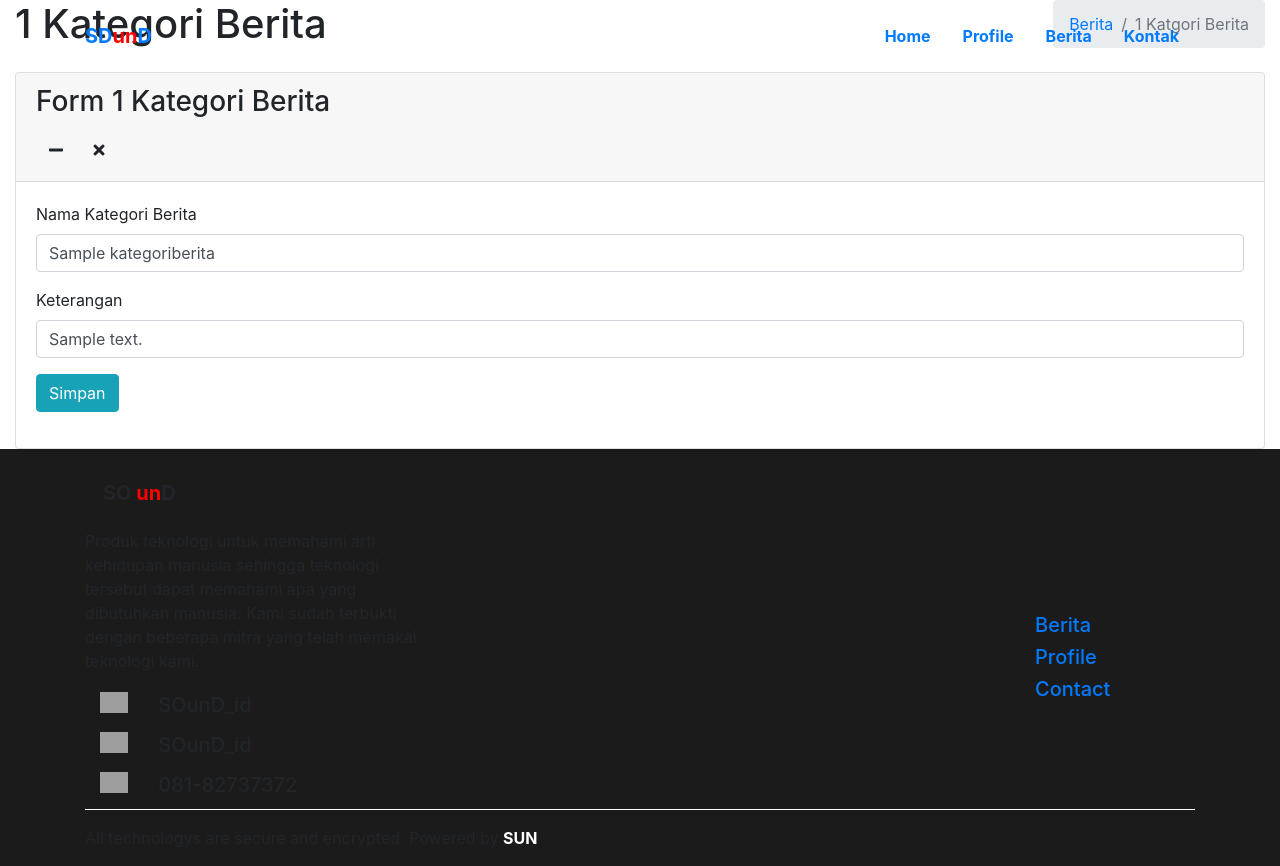
After one commit to irvandandung/sound_company_profile, a PHP site: the page made by app/views/admin/inputupdatekategoriberita.php in a window 1280 px wide. The commit adds this page. Run offline with PHP 8.4, Linux system fonts and the light colour scheme; the template is opened without the code that fills it: most values are stand-ins (such as "Sample title", 1, 10 or a date in 2020); some libraries are stand-ins or nearby versions; grey boxes are pictures that could not be loaded.

Commit message:
add view for list table & input update kategori berita page

```diff
--- /dev/null
+++ b/app/views/admin/inputupdatekategoriberita.php
@@ -0,0 +1,122 @@
+  <!-- Content Wrapper. Contains page content -->
+  <div class="content-wrapper">
+    <!-- Content Header (Page header) -->
+    <section class="content-header">
+      <div class="container-fluid">
+        <div class="row mb-2">
+          <div class="col-sm-6">
+            <h1><?= $data['page'] ?> Kategori Berita</h1>
+          </div>
+          <div class="col-sm-6">
+            <ol class="breadcrumb float-sm-right">
+              <li class="breadcrumb-item"><a href="#">Berita</a></li>
+              <li class="breadcrumb-item active"><?= $data['page'] ?> Katgori Berita</li>
+            </ol>
+          </div>
+        </div>
+      </div><!-- /.container-fluid -->
+    </section>
+
+    <!-- Main content -->
+    <section class="content">
+      <div class="container-fluid">
+        <!-- SELECT2 EXAMPLE -->
+        <div class="card card-default">
+          <div class="card-header">
+            <h3 class="card-title">Form <?= $data['page'] ?> Kategori Berita</h3>
+
+            <div class="card-tools">
+              <button type="button" class="btn btn-tool" data-card-widget="collapse">
+                <i class="fas fa-minus"></i>
+              </button>
+              <button type="button" class="btn btn-tool" data-card-widget="remove">
+                <i class="fas fa-times"></i>
+              </button>
+            </div>
+          </div>
+          <form action="<?= BASEURL ?>admin/hit_kategori_berita<?= isset($data['kategoriberita'])? '/'.$data['kategoriberita']['id'] : ''?>" method="post">
+          <!-- /.card-header -->
+          <div class="card-body">
+            <div class="row">
+              <div class="col-md-12">
+                <div class="form-group">
+                  <label for="nama">Nama Kategori Berita</label>
+                  <input type="text" value="<?= isset($data['kategoriberita'])? $data['kategoriberita']['nama'] : '' ?>" class="form-control" id="nama" name="nama" placeholder="Masukan Nama Kategori Berita" required>
+                </div>
+                <div class="form-group">
+                  <label for="keterangan">Keterangan</label>
+                  <input value="<?= isset($data['kategoriberita'])? $data['kategoriberita']['keterangan'] : '' ?>" type="text" class="form-control" id="keterangan" name="keterangan" placeholder="Masukan keterangan" required>
+                </div>
+                <!-- <div class="form-group">
+                  <label>Tanggal</label>
+                    <div class="input-group date" id="reservationdate" data-target-input="nearest">
+                        <input type="text" class="form-control datetimepicker-input" data-target="#reservationdate"/>
+                        <div class="input-group-append" data-target="#reservationdate" data-toggle="datetimepicker">
+                            <div class="input-group-text"><i class="fa fa-calendar"></i></div>
+                        </div>
+                    </div>
+                </div> -->
+                <div class="form-group">
+                  <button type="submit" class="btn btn-info">Simpan</button>
+                </div>
+                <!-- /.form-group -->
+                <!-- <div class="form-group">
+                  <label>Disabled</label>
+                  <select class="form-control select2" disabled="disabled" style="width: 100%;">
+                    <option selected="selected">Alabama</option>
+                    <option>Alaska</option>
+                    <option>California</option>
+                    <option>Delaware</option>
+                    <option>Tennessee</option>
+                    <option>Texas</option>
+                    <option>Washington</option>
+                  </select>
+                </div> -->
+                <!-- /.form-group -->
+              </div>
+              <!-- /.col -->
+              <!-- <div class="col-md-6">
+                <div class="form-group">
+                  <label>Multiple</label>
+                  <select class="select2" multiple="multiple" data-placeholder="Select a State" style="width: 100%;">
+                    <option>Alabama</option>
+                    <option>Alaska</option>
+                    <option>California</option>
+                    <option>Delaware</option>
+                    <option>Tennessee</option>
+                    <option>Texas</option>
+                    <option>Washington</option>
+                  </select>
+                </div> -->
+                <!-- /.form-group -->
+                <!-- <div class="form-group">
+                  <label>Disabled Result</label>
+                  <select class="form-control select2" style="width: 100%;">
+                    <option selected="selected">Alabama</option>
+                    <option>Alaska</option>
+                    <option disabled="disabled">California (disabled)</option>
+                    <option>Delaware</option>
+                    <option>Tennessee</option>
+                    <option>Texas</option>
+                    <option>Washington</option>
+                  </select>
+                </div> -->
+                <!-- /.form-group -->
+              <!-- </div> -->
+              <!-- /.col -->
+            </div>
+            <!-- /.row -->
+          </div>
+          <!-- /.card-body -->
+          </form>
+          <!-- <div class="card-footer">
+            Visit <a href="https://select2.github.io/">Select2 documentation</a> for more examples and information about
+            the plugin.
+          </div> -->
+        </div>
+        <!-- /.card -->
+
+      </div>
+      <!-- /.container-fluid -->
+    </section>
+    <!-- /.content -->
```
Also changed, not shown: app/views/admin/listkategoriberita.php (added, +84 -0 lines), app/views/admin/template/sidebar.php (+14 -2 lines).
